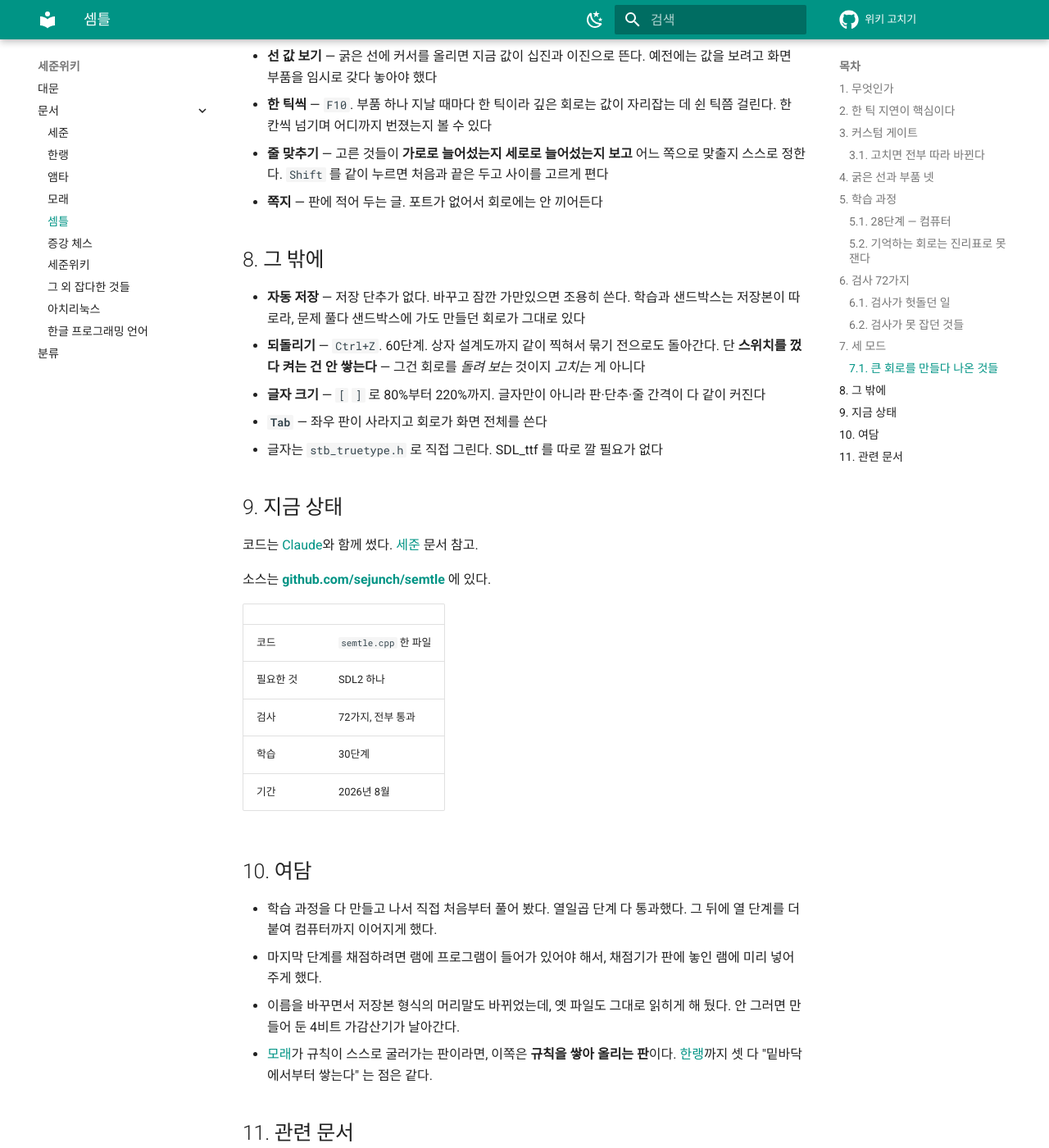
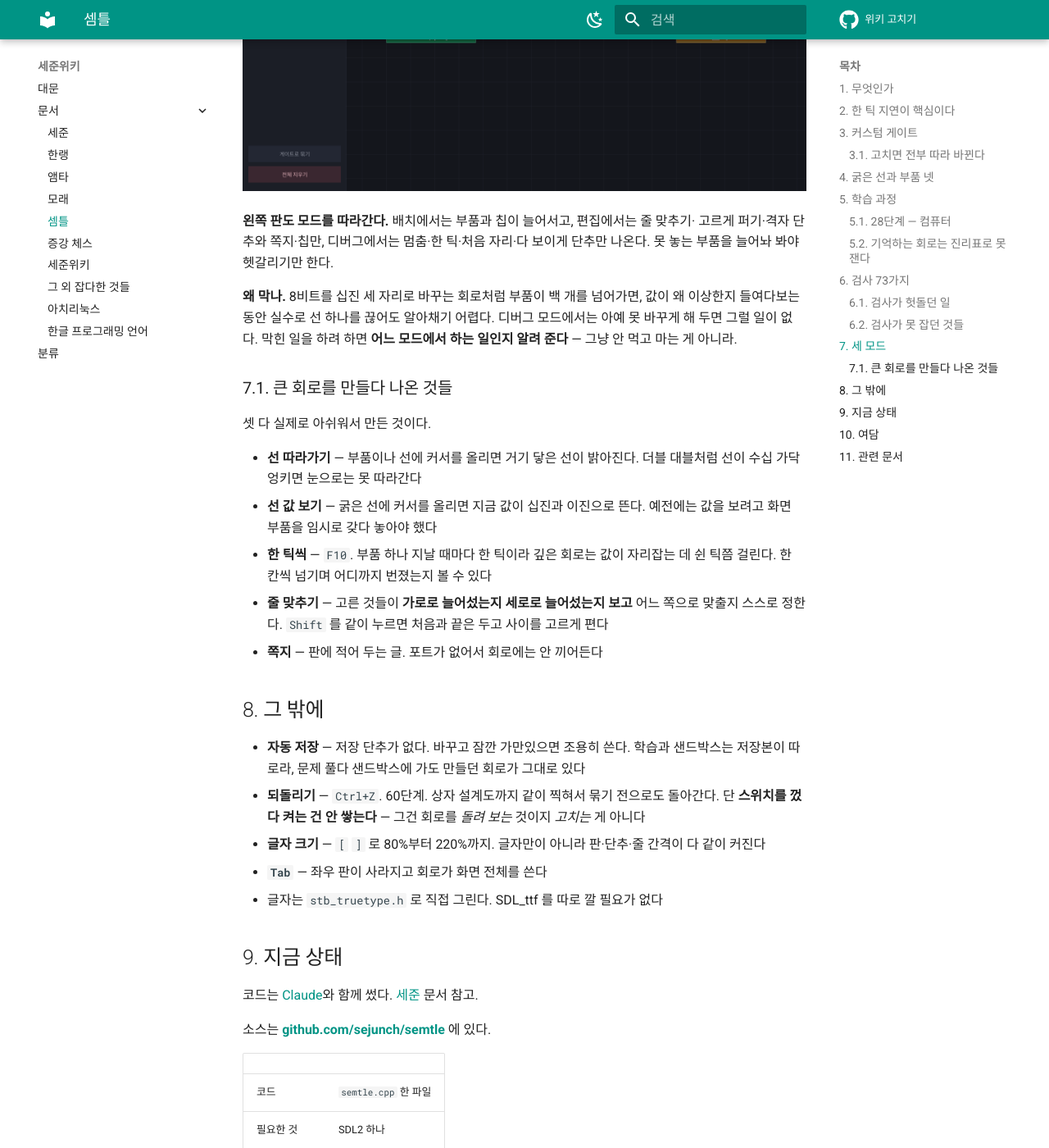
Before and after one commit to sejunch/sejunch.github.io, an MkDocs documentation site: the page built from docs/셈틀.md, in a window 1280 px wide and 1400 px high, scrolled down 8184 px. Shown: the whole window at 82% size. Built offline with MkDocs 1.6.1 and Material for MkDocs 9.7.7, drawn with Linux system fonts in a browser that asks for light colours; comment, search, counter and statistics services are not loaded; some of the changed text lies outside the part shown.

Commit message:
셈틀 문서 — 모드별 왼쪽 판, 검사 73가지
Co-Authored-By: Claude Opus 5 <noreply@anthropic.com>

```diff
--- a/docs/셈틀.md
+++ b/docs/셈틀.md
@@ -148,9 +148,9 @@ NAND 하나에서 시작해 계산기까지 가는 판이라 뜻이 그대로
 막히면 `H` 로 힌트를 본다. 답을 통째로 알려 주지는 않고 어디부터 손대면 되는지만
 짚어 준다.
 
-## 6. 검사 72가지
+## 6. 검사 73가지
 
-화면 없이 회로만 짜서 돌려 보는 검사가 72가지 있다. 그중 제일 중요한 것은
+화면 없이 회로만 짜서 돌려 보는 검사가 73가지 있다. 그중 제일 중요한 것은
 
 > **학습 단계가 순서대로 풀린다**
 
@@ -202,6 +202,12 @@ NAND 하나에서 시작해 계산기까지 가는 판이라 뜻이 그대로
 | **편집** | 옮기기(격자에 붙이기) · 줄 맞추기 · 고르게 퍼기 · 쪽지 · 칩 이름과 색 | 선 잇기, 부품 놓기, 지우기 |
 | **디버그** | 값 보기 · 선 따라가기 · 한 틱씩 · 스위치 눌러 보기 | 회로를 바꾸는 것 전부 |
 
+![편집 모드](셈틀-편집.png)
+
+**왼쪽 판도 모드를 따라간다.** 배치에서는 부품과 칩이 늘어서고, 편집에서는 줄 맞추기·
+고르게 퍼기·격자 단추와 쪽지·칩만, 디버그에서는 멈춤·한 틱·처음 자리·다 보이게
+단추만 나온다. 못 놓는 부품을 늘어놔 봐야 헷갈리기만 한다.
+
 **왜 막나.** 8비트를 십진 세 자리로 바꾸는 회로처럼 부품이 백 개를 넘어가면, 값이
 왜 이상한지 들여다보는 동안 실수로 선 하나를 끊어도 알아채기 어렵다. 디버그 모드에서는
 아예 못 바꾸게 해 두면 그럴 일이 없다. 막힌 일을 하려 하면 **어느 모드에서 하는
@@ -241,7 +247,7 @@ NAND 하나에서 시작해 계산기까지 가는 판이라 뜻이 그대로
 |---|---|
 | 코드 | `semtle.cpp` 한 파일 |
 | 필요한 것 | SDL2 하나 |
-| 검사 | 72가지, 전부 통과 |
+| 검사 | 73가지, 전부 통과 |
 | 학습 | 30단계 |
 | 기간 | 2026년 8월 |
 
```
Also changed, not shown: docs/셈틀-디버그.png (added), docs/셈틀-편집.png (added).
